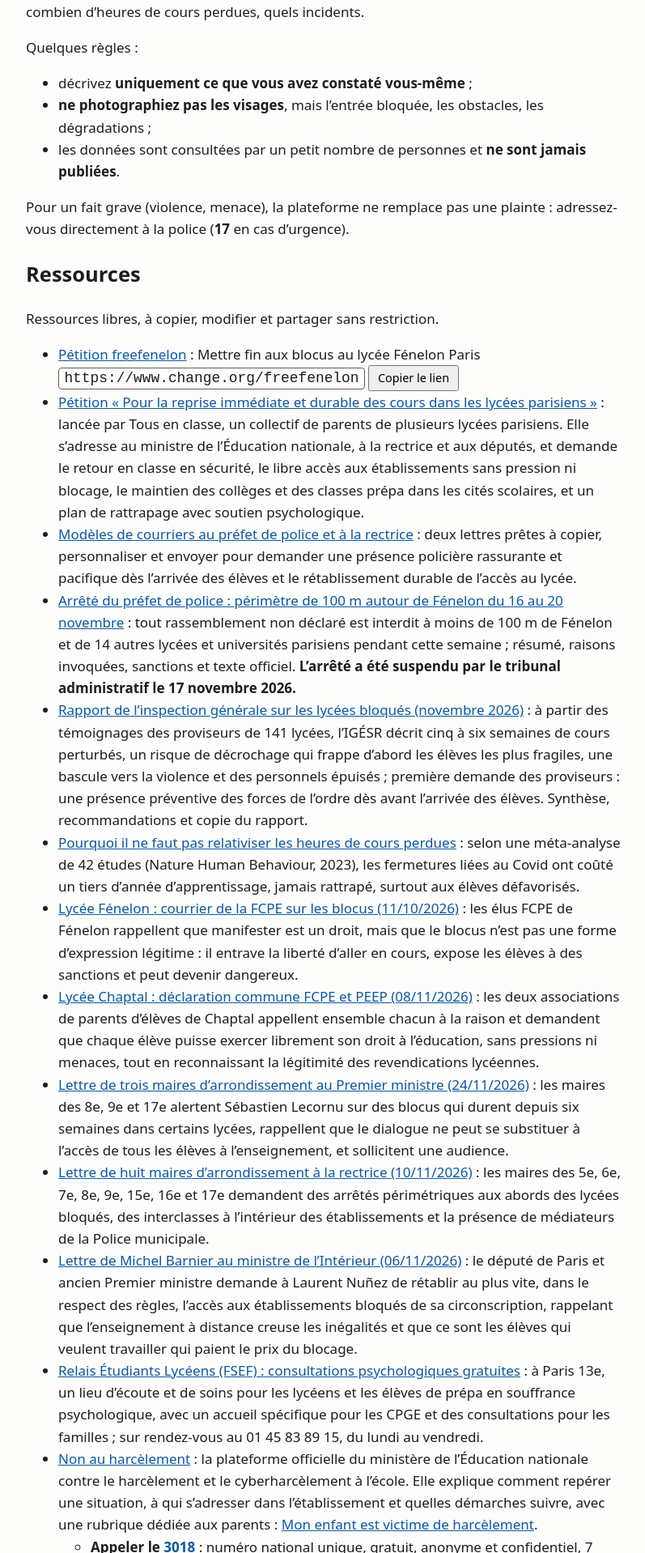
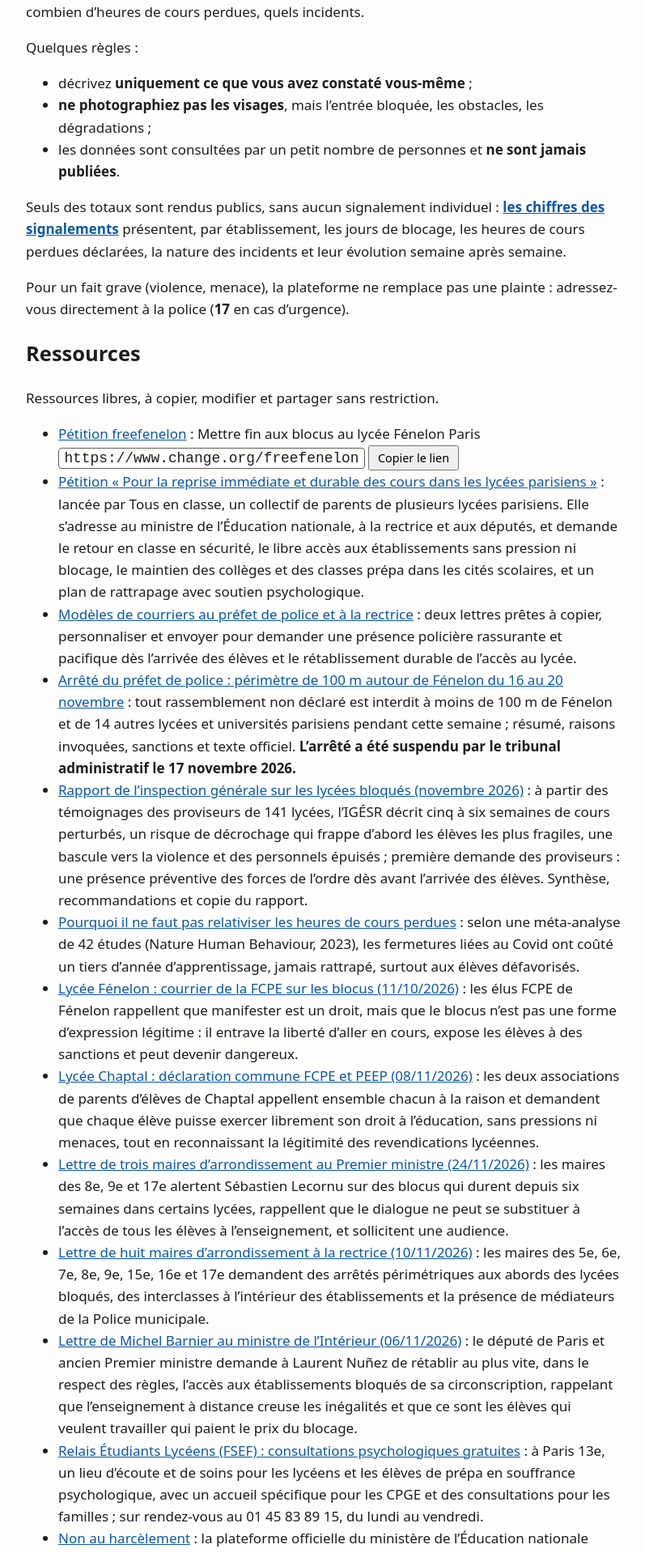
Before and after one commit to 4nf8hvwvry-collab/freefenelon, a Jekyll site: the page built from site/index.md, in a window 1280 px wide. Shown: the part 1767-3685 px from the top of the page at 81% size, without its empty margins (240-1037 px from the left). Built offline with Jekyll 4.4.1, drawn with Linux system fonts in a browser that asks for light colours; our own code applies the rules of GitHub Pages for plain Markdown files.

Commit message:
Page de statistiques agrégées des signalements
Nouvelle page signalements-statistiques : période, nombre de
signalements, jours de blocage, heures de cours perdues déclarées,
nature des incidents et conséquences par établissement, évolution
par semaine, méthode et limites. Établissements comptant moins de
3 signalements regroupés sans être nommés. Lien depuis l'accueil.

Co-Authored-By: Claude Opus 5.5 <noreply@anthropic.com>

```diff
--- a/site/_layouts/default.html
+++ b/site/_layouts/default.html
@@ -30,6 +30,41 @@
     .note { margin: 0 0 1.25rem; padding: .5rem .9rem; border-left: 3px solid var(--discret);
             color: var(--discret); font-size: .95rem; font-style: italic; }
     .modele { padding: .25rem 1.25rem; border: 1px solid var(--discret); border-radius: 6px; }
+    /* Page de statistiques */
+    .stats-chiffres { display: grid; grid-template-columns: repeat(auto-fit, minmax(min(9.5rem, 100%), 1fr)); gap: .6rem; margin: 1.25rem 0; }
+    .stats-chiffres div { border: 1px solid var(--discret); border-radius: 6px; padding: .5rem .75rem; }
+    .stats-chiffres b { display: block; font-size: 1.6rem; line-height: 1.2; font-variant-numeric: tabular-nums; }
+    .stats-chiffres span { font-size: .85rem; color: var(--discret); line-height: 1.35; display: block; }
+    .stats-defile { overflow-x: auto; margin: 1rem 0; }
+    .stats-table { font-size: .92rem; width: 100%; }
+    .stats-table caption { text-align: left; font-size: .9rem; color: var(--discret); padding-bottom: .4rem; }
+    .stats-table th[scope=row] { font-weight: normal; }
+    .stats-table .n { text-align: right; font-variant-numeric: tabular-nums; }
+    .stats-table td.n { white-space: nowrap; }
+    .stats-table th[scope=row] { min-width: 9rem; }
+    .stats-table thead th { font-size: .85rem; vertical-align: bottom; }
+    .stats-total th, .stats-total td { font-weight: 600; }
+    .stats-discret { color: var(--discret); font-size: .9rem; }
+    .stats-piste { display: block; height: .7rem; border-radius: 2px;
+                   background: color-mix(in srgb, var(--discret) 22%, transparent); }
+    .stats-piste > span { display: block; height: 100%; border-radius: 2px; background: var(--lien); }
+    .stats-jours { display: grid; grid-template-columns: minmax(3rem, 1fr) 1.75rem; gap: .5rem; align-items: center; min-width: 6rem; }
+    .stats-v { text-align: right; font-variant-numeric: tabular-nums; }
+    .stats-barres { display: grid; grid-template-columns: max-content 1fr 2rem; gap: .35rem .75rem; align-items: center; margin: 1rem 0; }
+    .stats-histo { display: flex; align-items: stretch; gap: .35rem; height: 12rem; margin: 1rem 0 .5rem;
+                   background: linear-gradient(var(--discret), var(--discret)) left bottom 1.4rem / 100% 1px no-repeat; }
+    .stats-col { flex: 1; display: flex; flex-direction: column; justify-content: flex-end; align-items: center; position: relative;
+                 padding-bottom: calc(1.4rem + 1px); }
+    .stats-colb { display: block; width: 100%; max-width: 2.5rem; background: var(--lien); border-radius: 3px 3px 0 0; }
+    .stats-colv { font-size: .8rem; font-variant-numeric: tabular-nums; }
+    .stats-coll { position: absolute; bottom: 0; font-size: .72rem; color: var(--discret); white-space: nowrap; }
+    .stats-vac .stats-colb { background: repeating-linear-gradient(135deg, transparent 0 4px,
+                             color-mix(in srgb, var(--discret) 30%, transparent) 4px 6px); }
+    .stats-vac .stats-colv { color: var(--discret); }
+    .stats-table th, .stats-table td { padding-right: .6rem; }
+    @media (max-width: 34rem) { .stats-table { font-size: .82rem; } .stats-table th[scope=row] { min-width: 6.5rem; }
+                                .stats-jours { grid-template-columns: minmax(2rem, 1fr) 1.5rem; min-width: 4rem; } }
+    @media (max-width: 30rem) { .stats-barres { grid-template-columns: minmax(0, max-content) 1fr 2rem; font-size: .9rem; } }
   </style>
 </head>
 <body>
--- a/site/index.md
+++ b/site/index.md
@@ -52,6 +52,8 @@ Quelques règles :
 - **ne photographiez pas les visages**, mais l'entrée bloquée, les obstacles, les dégradations ;
 - les données sont consultées par un petit nombre de personnes et **ne sont jamais publiées**.
 
+Seuls des totaux sont rendus publics, sans aucun signalement individuel : **[les chiffres des signalements](signalements-statistiques.html)** présentent, par établissement, les jours de blocage, les heures de cours perdues déclarées, la nature des incidents et leur évolution semaine après semaine.
+
 Pour un fait grave (violence, menace), la plateforme ne remplace pas une plainte : adressez-vous directement à la police (**17** en cas d'urgence).
 
 ## Ressources {#ressources}
```
Also changed, not shown: site/signalements-statistiques.html (added, +140 -0 lines).
